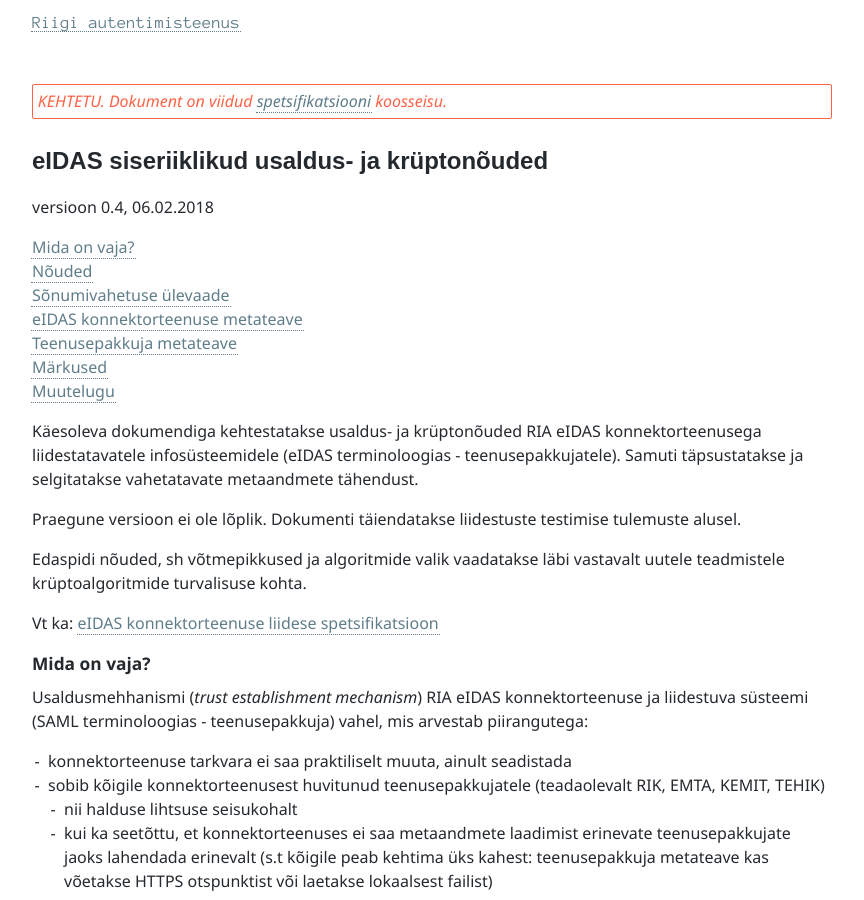
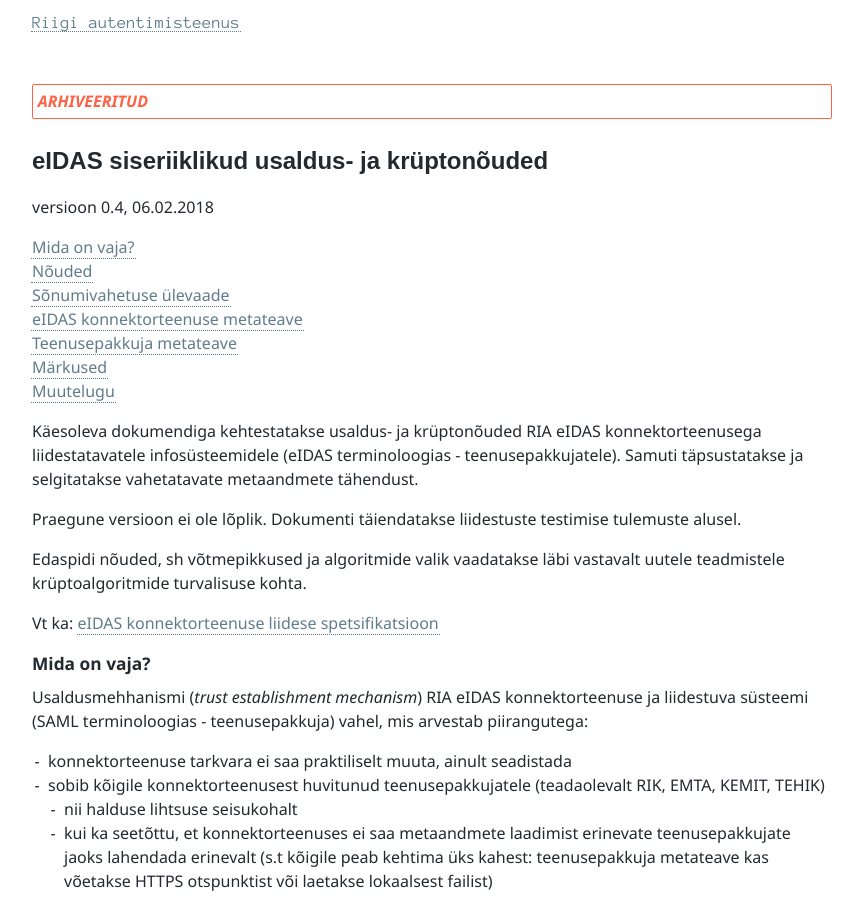
Before and after one commit to e-gov/eIDAS-Node, a Jekyll site: the page built from Profiil.md, in a window 1280 px wide and 900 px high. Shown: the whole window, without its empty margins (0-864 px from the left). Built offline with Jekyll 4.4.1, drawn with Linux system fonts in a browser that asks for light colours.

Commit message:
Update Profiil.md

```diff
--- a/Profiil.md
+++ b/Profiil.md
@@ -2,7 +2,7 @@
 permalink: Profiil
 ---
 
-KEHTETU. Dokument on viidud [spetsifikatsiooni](Spetsifikatsioon) koosseisu.
+**ARHIVEERITUD**
 {:.teade}
 
 # eIDAS siseriiklikud usaldus- ja krüptonõuded
```
